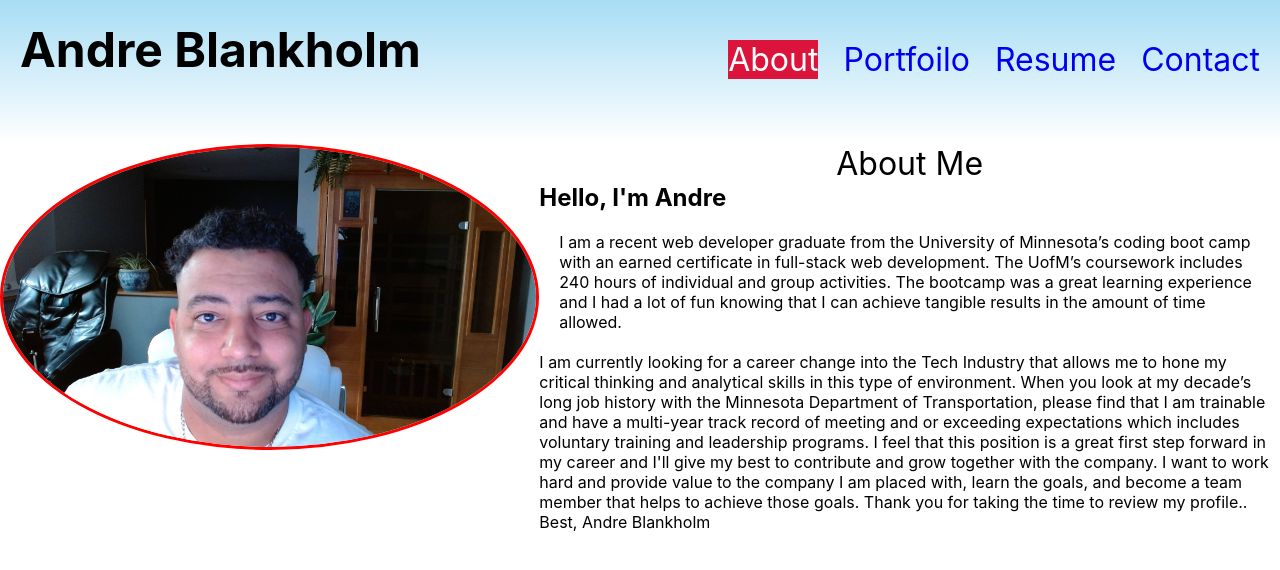
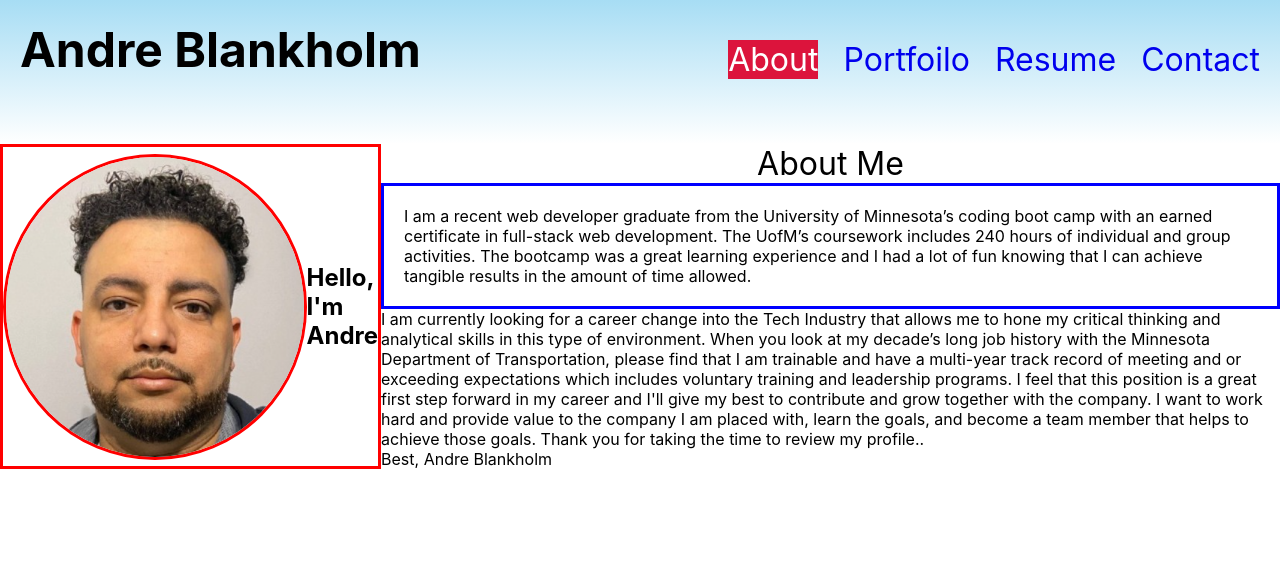
Before and after one commit to AndreBlankholm/Portfolio, a React (Create React App) app: page / in a window 1280 px wide. Shown: the top 570 px of the page. Built offline with nearby package versions, Linux system fonts and the light colour scheme.

Commit message:
looking for formatting options

```diff
--- a/src/components/About/About.css
+++ b/src/components/About/About.css
@@ -1,4 +1,4 @@
-.text {
+.about-me{
   font-size: 4vh;
   text-align: center;
 }
@@ -16,6 +16,16 @@
     display: flex;
 }
 
+.introduction {
+    display: flex;
+    align-items: center;
+    border: solid red;
+
+
+
+}
+
 .about-ptags {
  padding: 20px;
+ border:solid blue
 }
--- a/src/components/About/About.js
+++ b/src/components/About/About.js
@@ -5,17 +5,18 @@ function About() {
   return (
     <div className="about-container">
       <div className="photo-and-text-container">
-        <div>
+        <div className="introduction">
           <img
             className="profile-image"
-            src={require("../../assests/images/best-image-ever.jpg")}
+            src={require("../../assests/images/Portfolio.png")}
             alt="Andre Blankolm smiling at you"
           ></img>
+          <h2>Hello, I'm Andre</h2>
         </div>
 
         <div>
-          <p className="text">About Me</p>
-          <h2>Hello, I'm Andre</h2>
+          <p className="about-me">About Me</p>
+
           <p className="about-ptags">
             I am a recent web developer graduate from the University of
             Minnesota’s coding boot camp with an earned certificate in
@@ -38,9 +39,7 @@ function About() {
             member that helps to achieve those goals. Thank you for taking the
             time to review my profile..
           </p>
-          <p>
-            Best, Andre Blankholm
-          </p>
+          <p>Best, Andre Blankholm</p>
         </div>
       </div>
     </div>
```
Also changed, not shown: src/assests/images/Portfolio.png (added).
